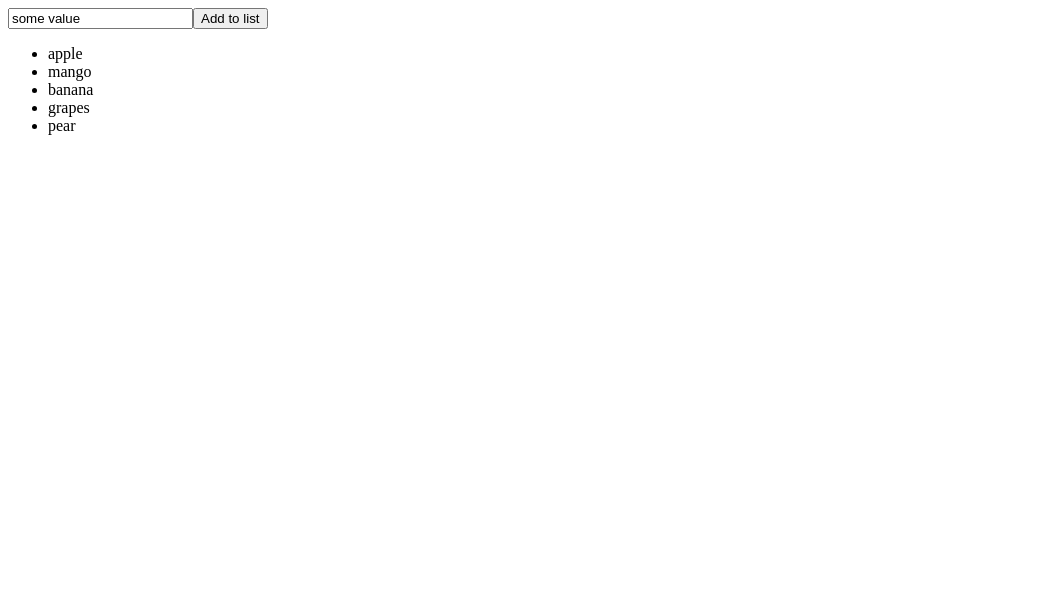
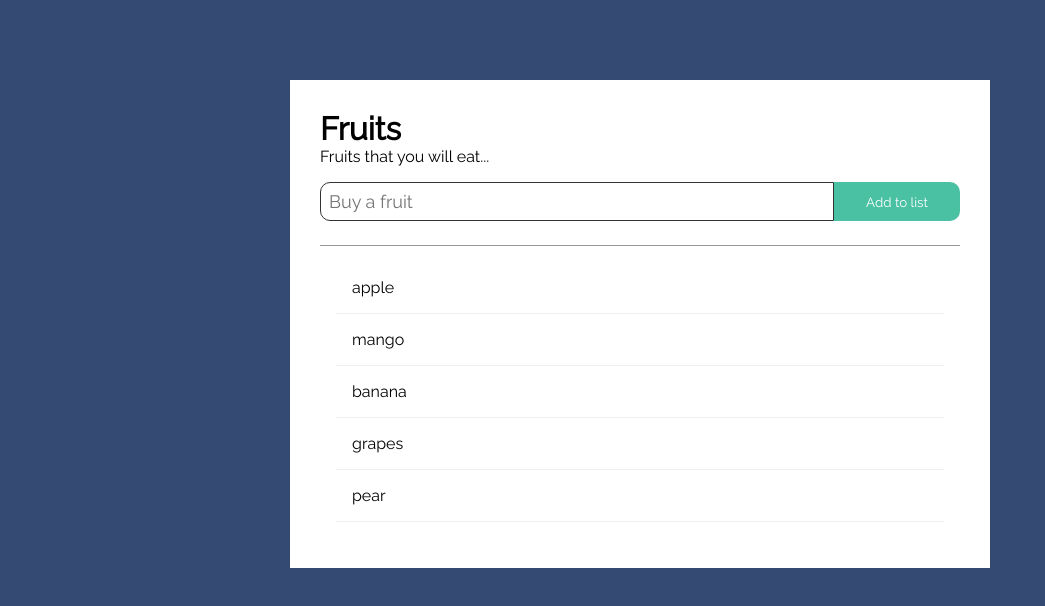
Before and after one commit to tirthamouli/virtual_dom, a website built with webpack: page public/index.html in a window 1280 px wide. Shown: the whole page, without its empty margins (0-1045 px from the left). Built offline with nearby package versions, Linux system fonts and the light colour scheme.

Commit message:
Basic style

```diff
--- a/public/index.html
+++ b/public/index.html
@@ -6,6 +6,7 @@
     <meta name="viewport" content="width=device-width, initial-scale=1.0">
     <meta http-equiv="X-UA-Compatible" content="ie=edge">
     <title>Virtual DOM</title>
+    <link href="https://fonts.googleapis.com/css?family=Raleway" rel="stylesheet" />
 </head>
 
 <body>
--- a/src/components/App.js
+++ b/src/components/App.js
@@ -7,13 +7,13 @@ export default class Root extends Component {
   data() {
     return {
       fruits: [
-        'apple',
-        'mango',
-        'banana',
-        'grapes',
-        'pear',
+        { id: 1, name: 'apple' },
+        { id: 2, name: 'mango' },
+        { id: 3, name: 'banana' },
+        { id: 4, name: 'grapes' },
+        { id: 5, name: 'pear' },
       ],
-      addInput: 'some value',
+      addInput: '',
     };
   }
 
@@ -26,12 +26,15 @@ export default class Root extends Component {
   }
 
   addInputToListHander() {
-    this.fruits = [...this.fruits, this.addInput];
+    const nextID = this.fruits.length === 0 ? 1 : this.fruits[this.fruits.length - 1].id + 1;
+    this.fruits = [...this.fruits, { id: nextID, name: this.addInput }];
     this.addInput = '';
   }
 
   render() {
     return createElement('div', { className: 'container' }, null,
+      createElement('h1', null, null, 'Fruits'),
+      createElement('p', null, null, 'Fruits that you will eat...'),
       createElement(Input, {
         addInput: this.addInput,
         changeAddInputHandler: this.changeAddInputHandler.bind(this),
@@ -46,8 +49,8 @@ export default class Root extends Component {
         ...this.fruits.map(
           (fruit) => createElement(ListItem,
             {
-              key: fruit,
-              fruit,
+              key: fruit.id,
+              fruit: fruit.name,
               removeFruit: () => {
                 this.clickHandler(fruit);
               },
--- a/src/components/Input.js
+++ b/src/components/Input.js
@@ -10,7 +10,7 @@ export default class InputDeviceInfo extends Component {
     return createElement('div',
       { className: 'input-container' },
       null,
-      createElement('input', { type: 'text', value: addInput }, {
+      createElement('input', { type: 'text', value: addInput, placeholder: 'Buy a fruit' }, {
         input: (event) => changeAddInputHandler(event.target.value),
         keydown: (e) => {
           const code = (e.keyCode ? e.keyCode : e.which);
--- a/src/index.js
+++ b/src/index.js
@@ -1,4 +1,5 @@
 import Root from './components/App';
 import { render } from './vd/realDOM';
+import './style/style.scss';
 
 render(document.getElementById('main'), Root);
--- /dev/null
+++ b/src/style/style.scss
@@ -0,0 +1,59 @@
+* {
+  margin: 0;
+  padding: 0;
+  box-sizing: border-box;
+  font-family: Raleway;
+}
+
+body {
+  background-color: #344a72;
+}
+
+.container {
+  max-width: 700px;
+  margin: 5rem auto;
+  background-color: #fff;
+  padding: 30px;
+}
+
+
+.input-container {
+  margin-top: 1rem;
+  display: flex;
+}
+
+.input-container input {
+  flex-grow: 1;
+  padding: 0.5rem;
+  font-size: 18px;
+  border: 1px solid #333;
+  border-radius: 10px 0 0 10px;
+  outline: none;
+}
+
+.input-container button {
+  border: none;
+  outline: none;
+  border-radius: 0 10px 10px 0;
+  background-color: #49c1a2;
+  padding: 0.5rem 2rem;
+  cursor: pointer;
+  color: white
+}
+
+.input-container button:hover {
+  background-color: #37a08e;
+}
+
+#fruit-container {
+  margin-top: 1.5rem;
+  border-top: 1px solid #999;
+  padding: 1rem;
+}
+
+li.fruit-name {
+  padding: 1rem;
+  list-style: none;
+  cursor: pointer;
+  border-bottom: 1px solid #eee;
+}
--- a/src/vd/virtualDOM.js
+++ b/src/vd/virtualDOM.js
@@ -58,7 +58,8 @@ class VirtualNode {
  */
 export function createElement(type, attributes, listeners, ...children) {
   if (typeof type === 'string') {
-    return new VirtualNode(type, attributes, listeners, children);
+    return new VirtualNode(type,
+      attributes === null ? {} : attributes, listeners, children);
   }
   return new type(attributes);
 }
```
